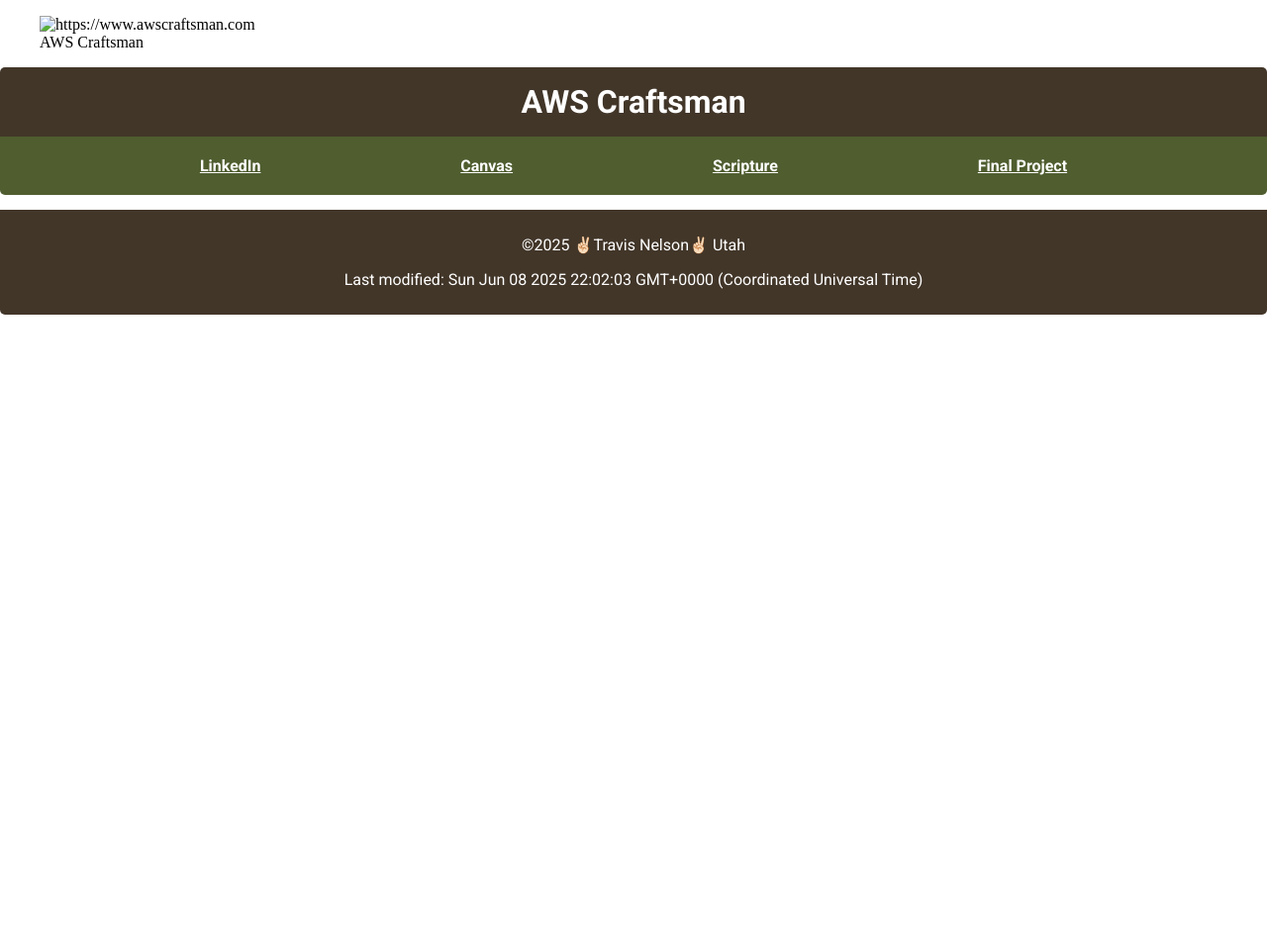
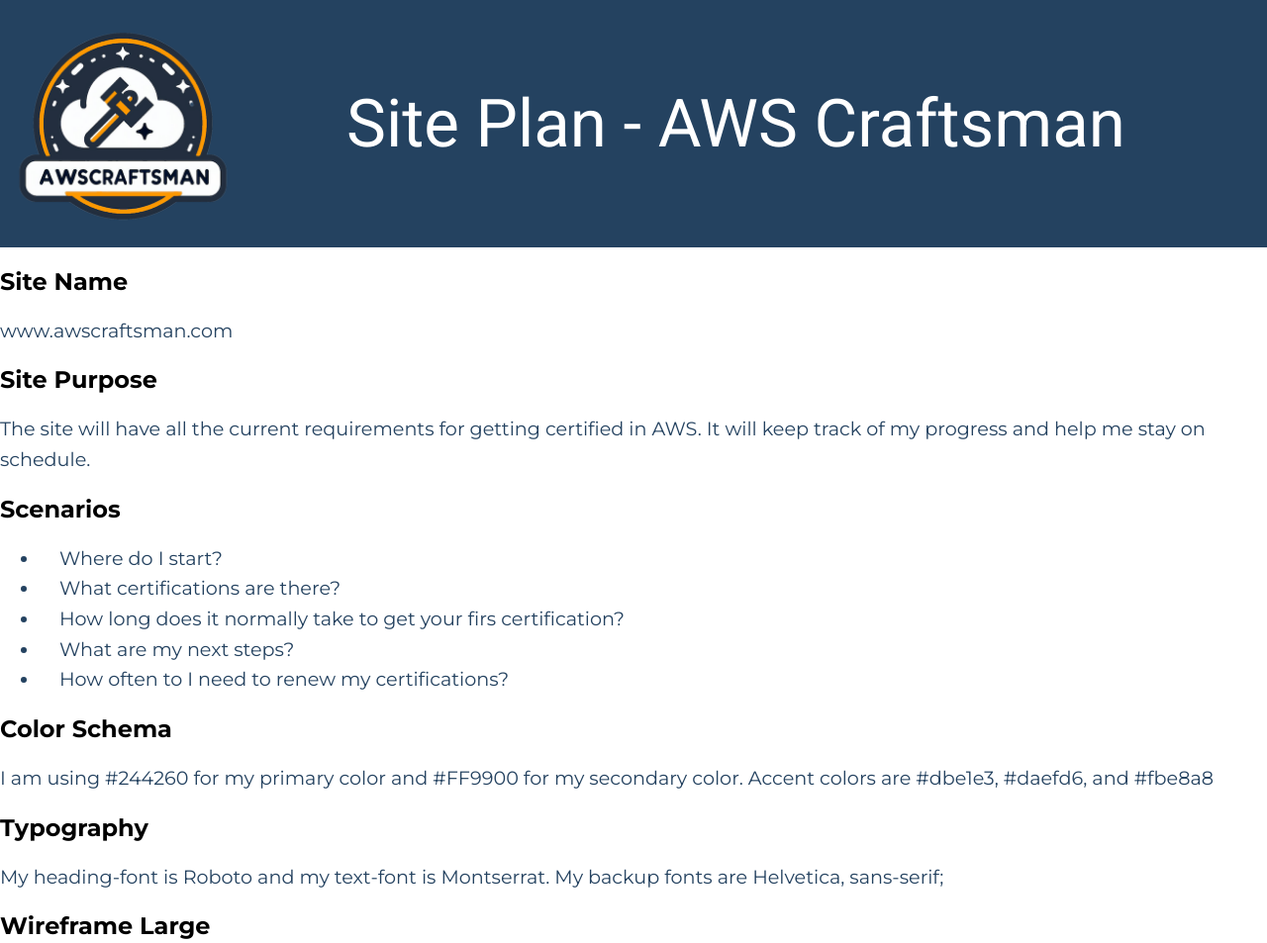
Before and after one commit to BYUI-LogicLover/wdd131, a plain HTML site: page project/siteplan.html in a window 1280 px wide. Shown: the top 953 px of the page at 99% size. Before the commit the page ends 800 px from the top, so only its background shows below. Drawn offline with Linux system fonts and the light colour scheme.

Commit message:
Update color scheme and typography; restructure header and add site plan sections

```diff
--- a/project/siteplan.html
+++ b/project/siteplan.html
@@ -18,19 +18,46 @@
 
 <body>
 <header>
-  <figure>
-    <img src="images/awscraftsman_logo.png" alt="https://www.awscraftsman.com"/>
-    <figcaption>AWS Craftsman</figcaption>
-  </figure>
-  <h1>AWS Craftsman</h1>
-  <nav>
-    <a href="http://www.linkedin.com/in/wrapperclass">LinkedIn</a>
-    <a href="https://byupw.instructure.com/">Canvas</a>
-    <a href="https://www.churchofjesuschrist.org/study/scriptures/nt/2-cor/4?lang=eng&id=p17-p18#p17">Scripture</a>
-    <a href="#">Final Project</a>
-  </nav>
+  <div id="page-header">
+    <img src="images/awscraftsman_logo.webp" alt="AWS Craftsman"/>
+    <p>Site Plan - AWS Craftsman</p>
+  </div>
 </header>
 <main>
+  <section>
+    <h2>Site Name</h2>
+    <p>www.awscraftsman.com</p>
+  </section>
+  <section>
+    <h2>Site Purpose</h2>
+    <p>The site will have all the current requirements for getting certified in AWS. It will keep track of my progress and help me stay on schedule.</p>
+  </section>
+  <section>
+    <h2>Scenarios</h2>
+    <ul>
+      <li>Where do I start?</li>
+      <li>What certifications are there?</li>
+      <li>How long does it normally take to get your firs certification?</li>
+      <li>What are my next steps?</li>
+      <li>How often to I need to renew my certifications?</li>
+    </ul>
+  </section>
+  <section>
+    <h2>Color Schema</h2>
+    <p>I am using #244260 for my primary color and #FF9900 for my secondary color. Accent colors are #dbe1e3, #daefd6, and #fbe8a8</p>
+  </section>
+  <section>
+    <h2>Typography</h2>
+    <p>My heading-font is Roboto and my text-font is Montserrat. My backup fonts are Helvetica, sans-serif;</p>
+  </section>
+  <section>
+    <h2>Wireframe Large</h2>
+    <img src="images/large-view.webp" alt="Large View Wireframe" width="100%">
+  </section>
+  <section>
+    <h2>Wireframe Small</h2>
+    <img src="images/small-view.webp" alt="Small View Wireframe" width="50%">
+  </section>
 
 </main>
 <footer>
--- a/project/styles/base.css
+++ b/project/styles/base.css
@@ -1,8 +1,9 @@
 :root {
-    --primary-color: #423629;
-    --secondary-color: #4F5D2F;
-    --accent1-color: #7D7E75;
-    --accent2-color: #B0B2B8;
+    --primary-color: #244260;
+    --secondary-color: #FF9900;
+    --accent1-color: #dbe1e3;
+    --accent2-color: #daefd6;
+    --accent3-color: #fbe8a8;
     --heading-text-color: white;
     --heading-font: Roboto, Helvetica, sans-serif;
     --text-font: Montserrat, Helvetica, sans-serif;
@@ -14,6 +15,40 @@
     max-width: 1500px;
     margin: 0 auto;
     align-content: center;
+}
+
+#page-header {
+    display: flex;
+    align-items: center;
+    gap: 100px;
+    background-color: var(--primary-color);
+}
+
+#page-header img {
+    width: 250px;
+    height: auto;
+}
+
+#page-header p {
+    margin: 0;
+    font-size: 4.2rem;
+    font-family: var(--heading-font), serif;
+    color: var(--heading-text-color);
+}
+
+section p {
+    font-family: var(--text-font), sans-serif;
+    font-size: 1.2rem;
+    line-height: 1.6;
+    color: var(--primary-color);
+}
+
+section li {
+    font-family: var(--text-font), sans-serif;
+    font-size: 1.2rem;
+    line-height: 1.6;
+    color: var(--primary-color);
+    padding-left: 20px;
 }
 
 h1, h2, h3, h4, h5, h6 { font-family: 'Montserrat', 'Roboto', sans-serif; }
```
Also changed, not shown: package.json (deleted, +0 -18 lines), project/images/awscraftsman_logo.webp (added), project/images/large-view.webp (added), project/images/small-view.webp (added).
